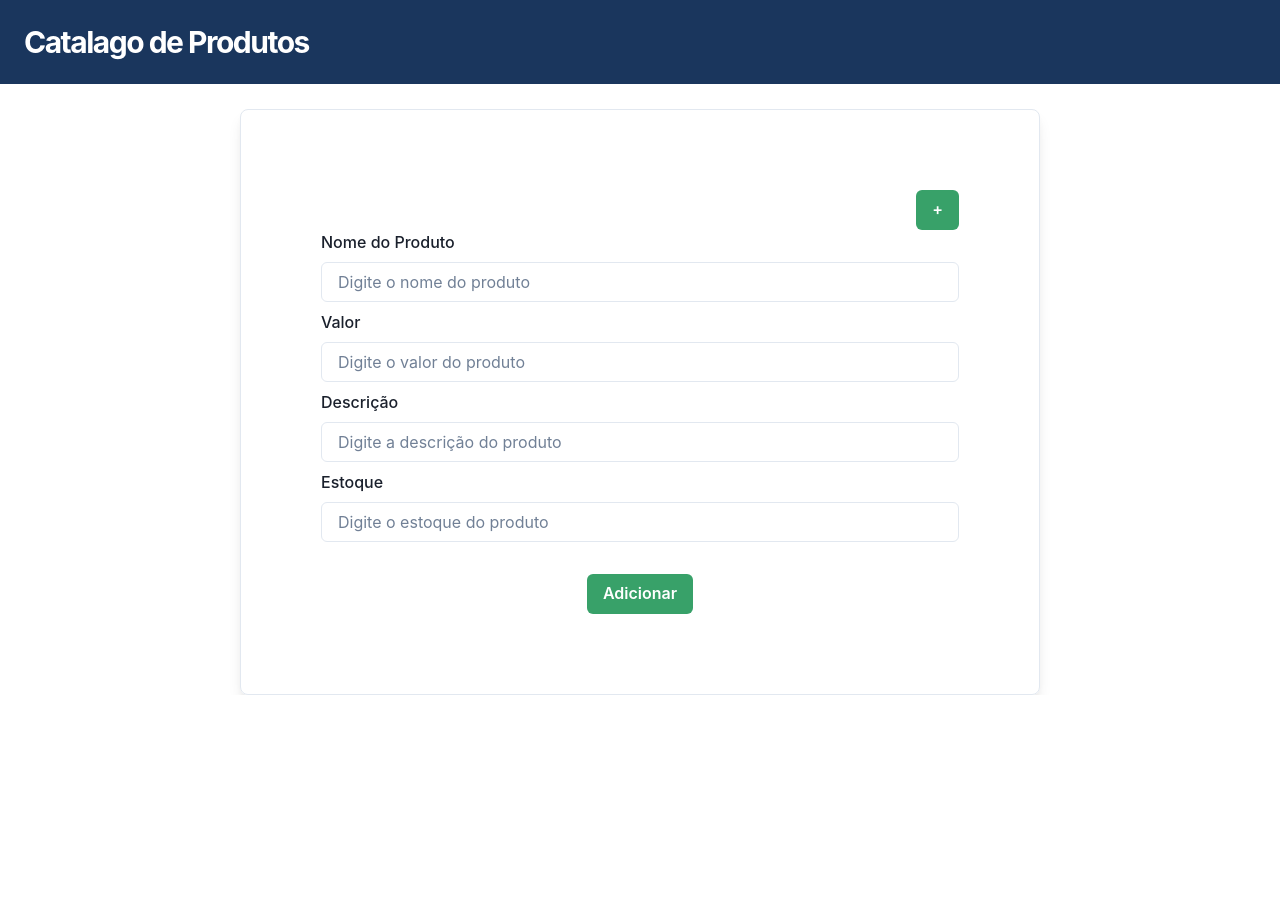
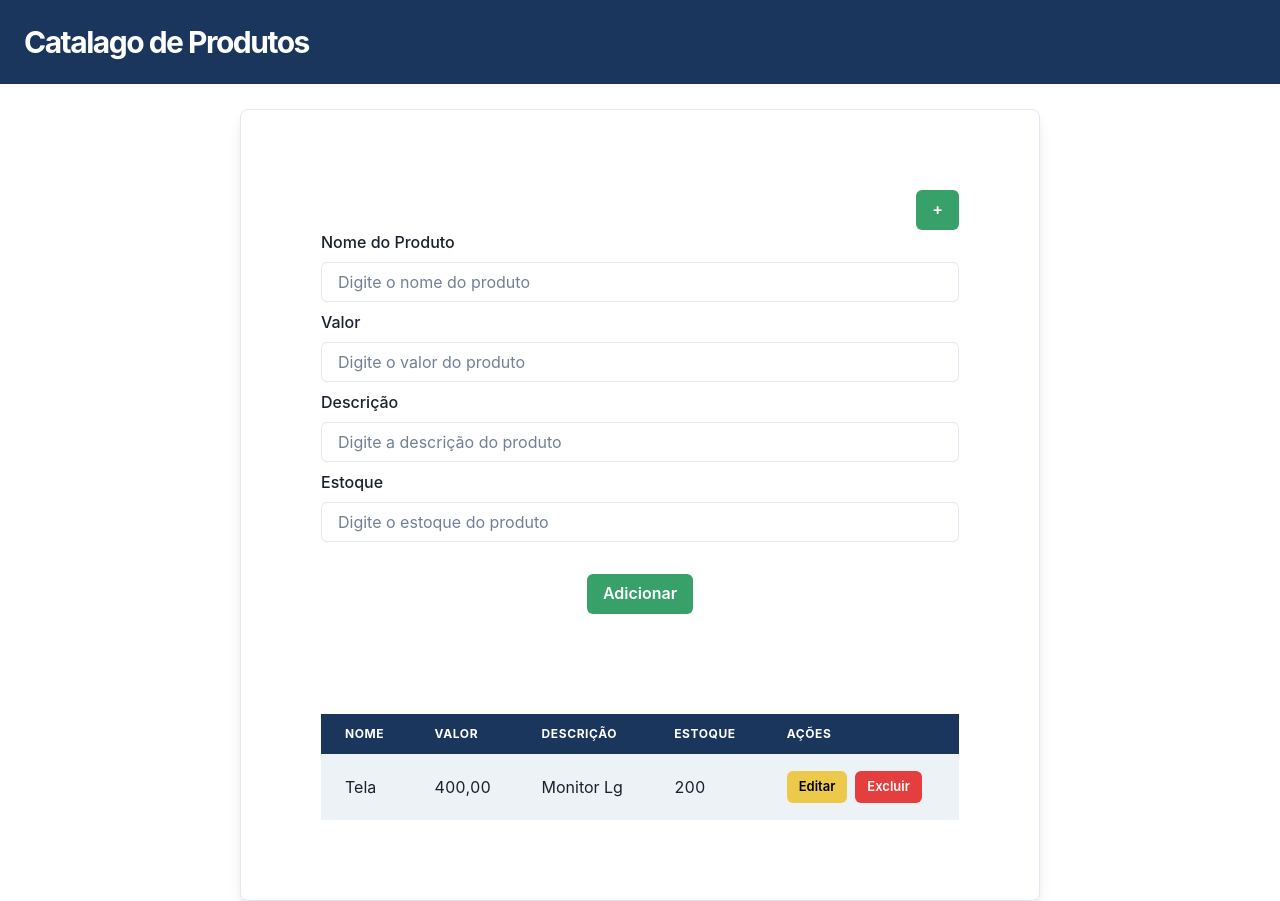
Before and after one commit to LucasWDR/product-catalog, a Next.js app: page / in a window 1280 px wide. Before the commit the page ends 800 px from the top, so only its background shows below. Built offline with nearby package versions, Linux system fonts and the light colour scheme.

Commit message:
Creating product table layout

```diff
--- a/src/pages/index.js
+++ b/src/pages/index.js
@@ -1,5 +1,5 @@
 import { Inter } from 'next/font/google';
-import { Box, Button, Flex, FormControl, FormLabel, Input, VStack } from "@chakra-ui/react";
+import { Box, Button, Flex, FormControl, FormLabel, Input, Table, Tbody, Td, Th, Thead, Tr, VStack } from "@chakra-ui/react";
 
 import Header from '@/components/Header';
 
@@ -45,6 +45,32 @@ export default function Home() {
               Adicionar
             </Button>
           </VStack>
+
+          <Table variant="striped" mt={100}>
+            <Thead bg="teal.500" backgroundColor="blue.900">
+              <Tr>
+                <Th textColor="white">Nome</Th>
+                <Th textColor="white">Valor</Th>
+                <Th textColor="white">Descrição</Th>
+                <Th textColor="white">Estoque</Th>
+                <Th textColor="white">Ações</Th>
+              </Tr>
+            </Thead>
+            <Tbody>
+              <Tr>
+                <Td>Tela</Td>
+                <Td>400,00</Td>
+                <Td>Monitor Lg</Td>
+                <Td>200</Td>
+                <Td justifyContent="space-between">
+                  <Flex>
+                    <Button size="sm" fontSize="small" colorScheme="yellow" mr="2">Editar</Button>
+                    <Button size="sm" fontSize="small" colorScheme="red" mr="2">Excluir</Button>
+                  </Flex>
+                </Td>
+              </Tr>
+            </Tbody>
+          </Table>
         </Box>
       </Flex>
     </Box>
```
Also changed, not shown: src/services/dbConnection.js (added).
